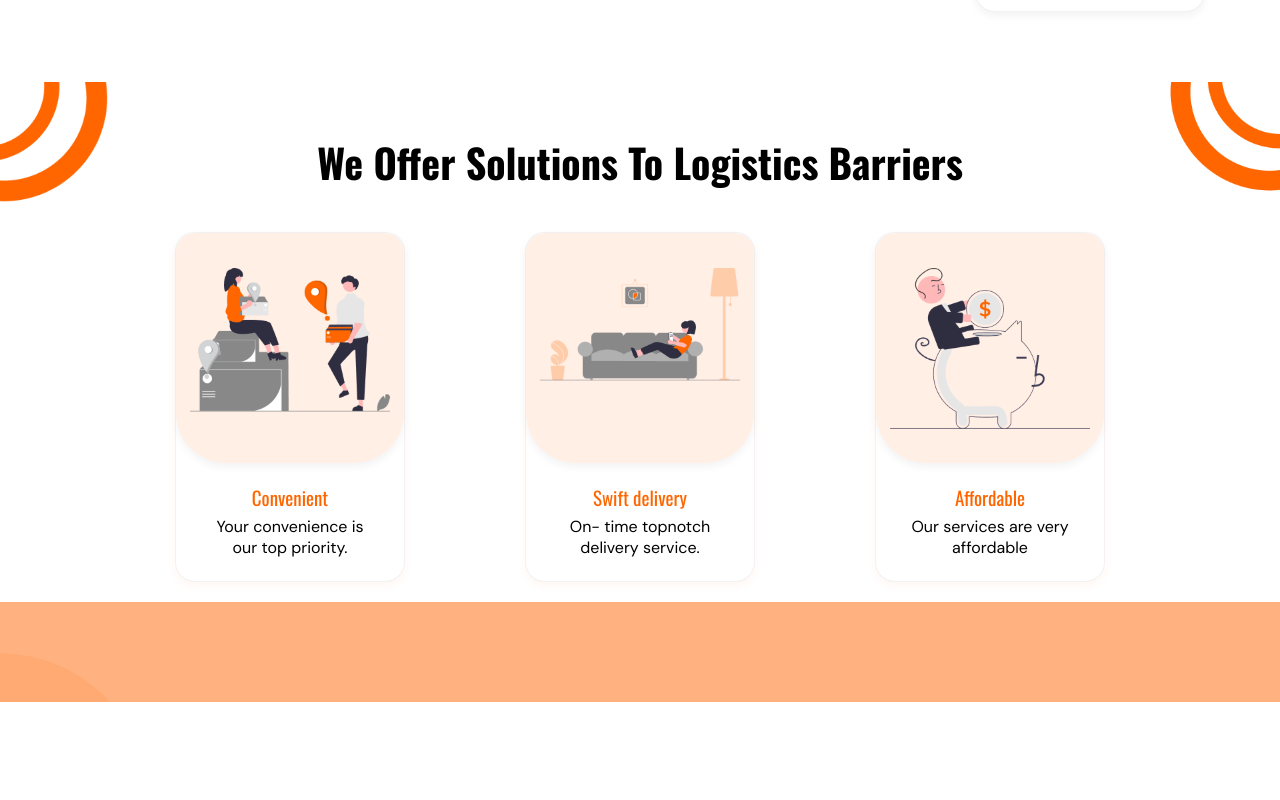
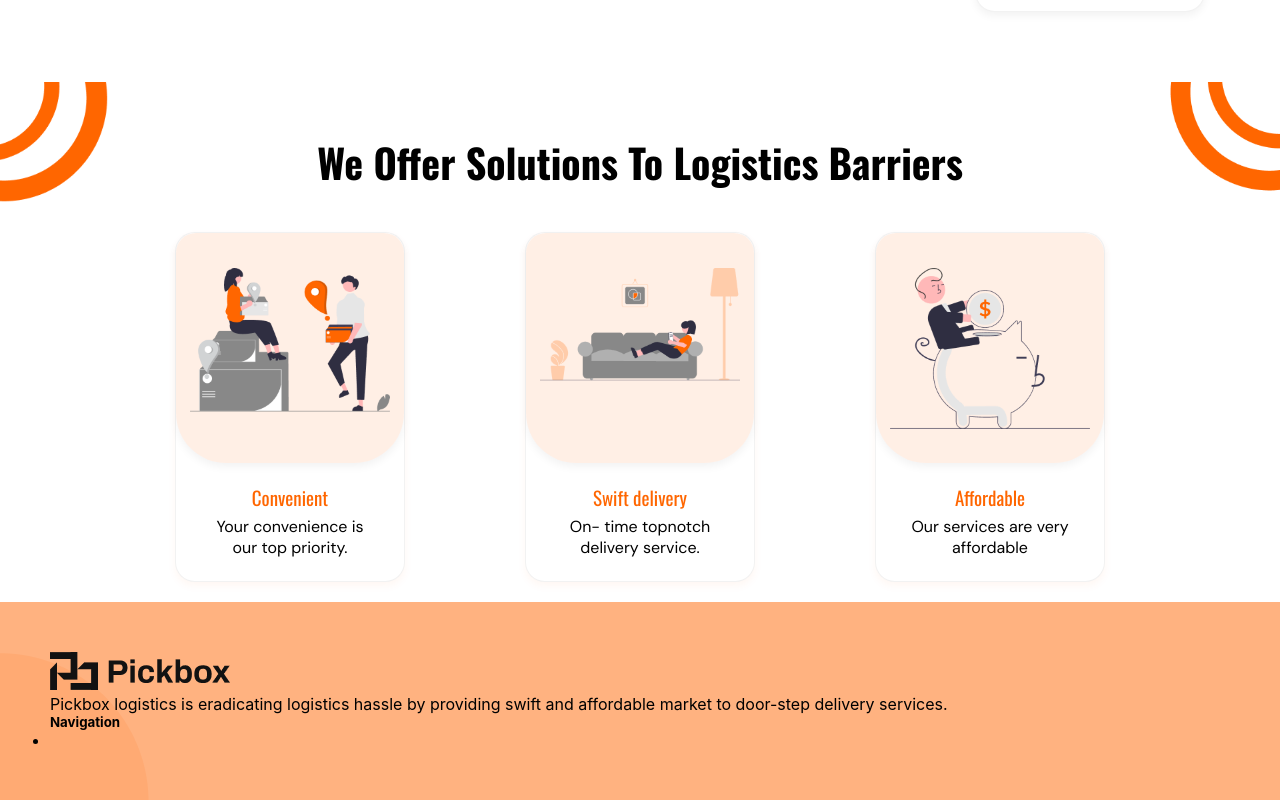
Before and after one commit to Pickbox-Project/Pickbox-frontend, a React (Create React App) app: page / in a window 1280 px wide. Shown: the part 1226-2026 px from the top of the page. Before the commit the page ends 1928 px from the top, so only its background shows below. Built offline with nearby package versions, Linux system fonts and the light colour scheme.

Commit message:
Started working on the Footer Component

```diff
--- a/src/Components/Footer/Footer.jsx
+++ b/src/Components/Footer/Footer.jsx
@@ -1,11 +1,21 @@
 import React from "react";
 import "./Footer.css";
+import pickBoxLogo from "../../Assets/images/pickbox-logo.png"
 
 const Footer = () => {
   return (
     <div className="footer-container">
       <div className="footer-details">
-        <div className="footer-logo-text"></div>
+        <div className="footer-logo-text">
+            <img src={pickBoxLogo} alt="Pickbox Logo" />
+            <p>Pickbox logistics is eradicating logistics hassle by providing swift and affordable market to door-step delivery services.</p>
+        </div>
+        <div className="footer-navigation">
+            <h5 className="footer-title">Navigation</h5>
+            <ul className="navigation-links">
+                <li></li>
+            </ul>
+        </div>
       </div>
     </div>
   );
```
